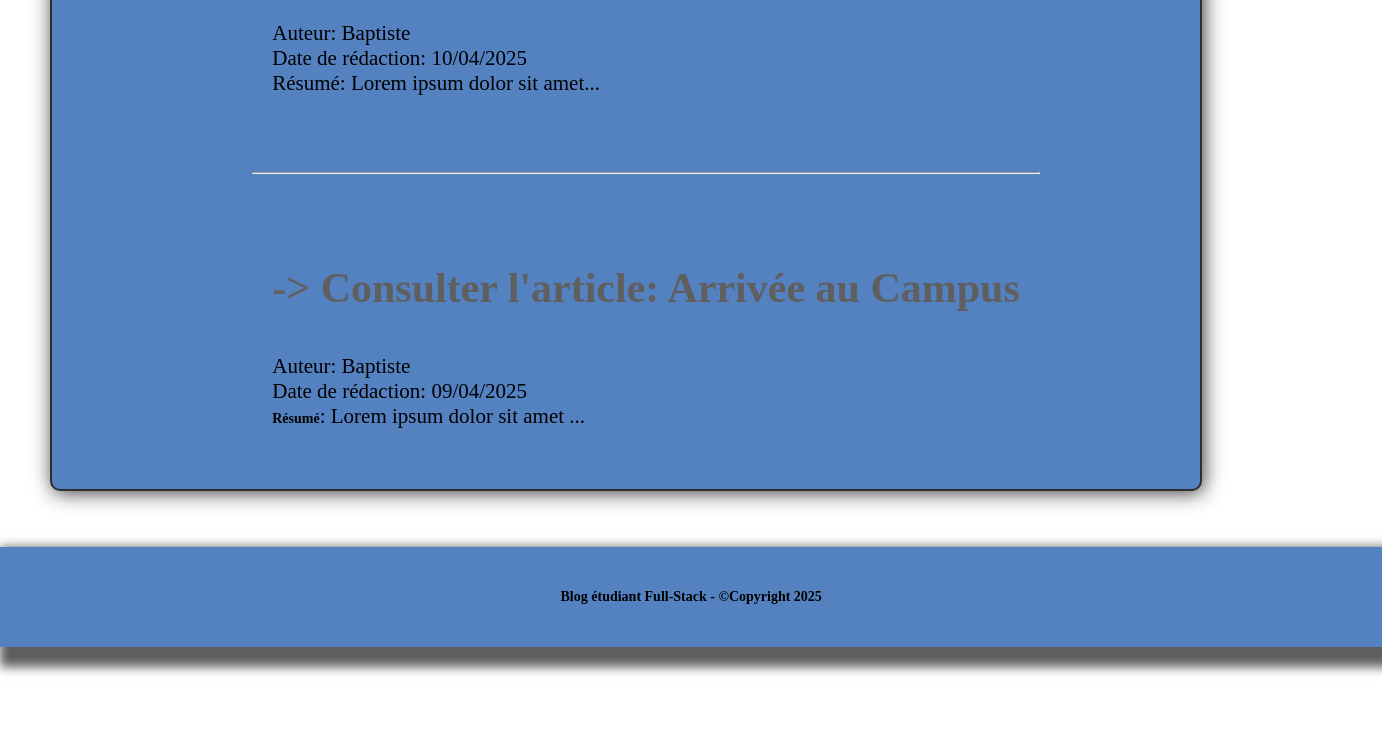
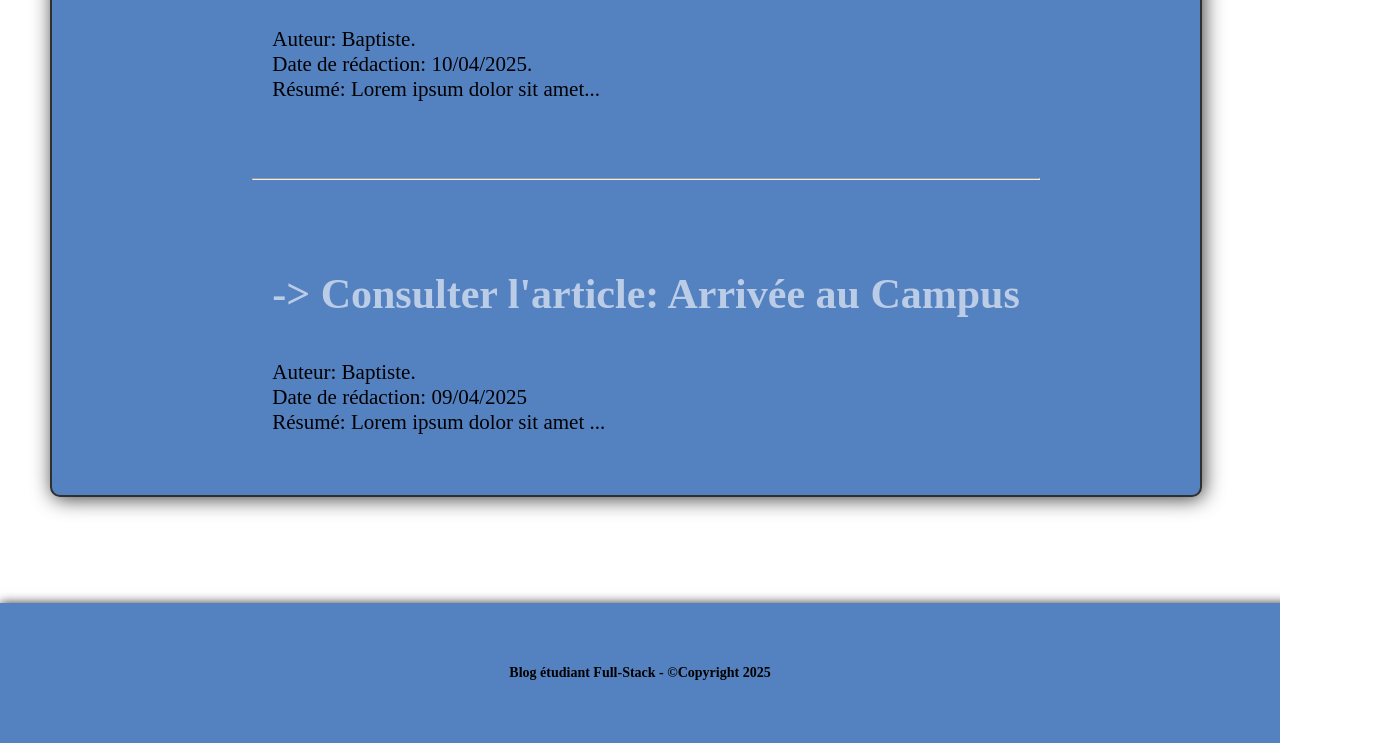
Before and after one commit to BaptFr/itakademy, a plain HTML site: page index.html in a window 1280 px wide. Shown: the part 592-1335 px from the top of the page, 1382 px wide, since content can reach past the window. Before the commit the page ends 1289 px from the top, so only its background shows below. Drawn offline with Linux system fonts and the light colour scheme.

Commit message:
style: ajustements

```diff
--- a/index.html
+++ b/index.html
@@ -33,10 +33,10 @@
                             <article>
                                 <a href="./article2.html" class="link"><h2> -> Consulter l'article: Le premier cours</h2></a>
                                 <p>
-                                    Auteur: Baptiste
+                                    Auteur: Baptiste.
                                 </p>
                                 <p>
-                                    Date de rédaction: 10/04/2025
+                                    Date de rédaction: 10/04/2025.
                                 </p>
                                 <p>
                                     Résumé: Lorem ipsum dolor sit amet...
@@ -48,13 +48,13 @@
                             <article>
                                 <a href="./article1.html" class="link"><h2>   -> Consulter l'article: Arrivée au Campus</h2></a>
                                 <p>
-                                    Auteur: Baptiste
+                                    Auteur: Baptiste.
                                 </p>
                                 <p>
                                     Date de rédaction: 09/04/2025
                                 </p>
                                 <p>
-                                    <b>Résumé</b>: Lorem ipsum dolor sit amet ...
+                                    Résumé: Lorem ipsum dolor sit amet ...
                                 </p>
                             </article>
                         </li>
--- a/style.css
+++ b/style.css
@@ -22,17 +22,19 @@ hr {
     margin: 4em 0 2em 0;
 }
 body {
-    width: 90%;
-    padding: 50px;
+    position: relative;
+    width: 100%;
+    min-height: 100vh;
+
     background-color:var(--primary);
     display: flex;
     flex-direction: column;
     justify-content: space-between;
-    align-items: flex-start;
     gap: 4em;
 }
 main {
-    width: 100%;
+    width: 90%;
+    padding: 50px;
 }
 header {
     width: 100%;
@@ -42,15 +44,16 @@ header {
     justify-content: center;
 }
 footer {
-    width: 120%;
-    height: 100px;
-    margin-left: -50px;
+    width: 100vw;
+    height: 140px;
     display: flex;
     justify-content: center;
     align-items: center;
-    background-color: #5481c0;
-    box-shadow:  10px 10px 10px 10px rgb(94, 94, 94);
+    background-color: var(--blue1);
+    box-shadow:  10px 10px 10px 10px rgb(51, 51, 51);
 }
+
+
 
 p{
     font-size: var(--font-size-m)
@@ -103,7 +106,7 @@ nav ul {
 
 .link {
  text-decoration:  none;
- color: rgb(95, 95, 95);
+ color: var(--primary);
  font-size: var(--font-size-l);
 }
 
@@ -168,7 +171,6 @@ nav ul {
  }
  #box-2{
     background-color: green;
-
  }
 
 /*** FORMULAIRE ***/
```
